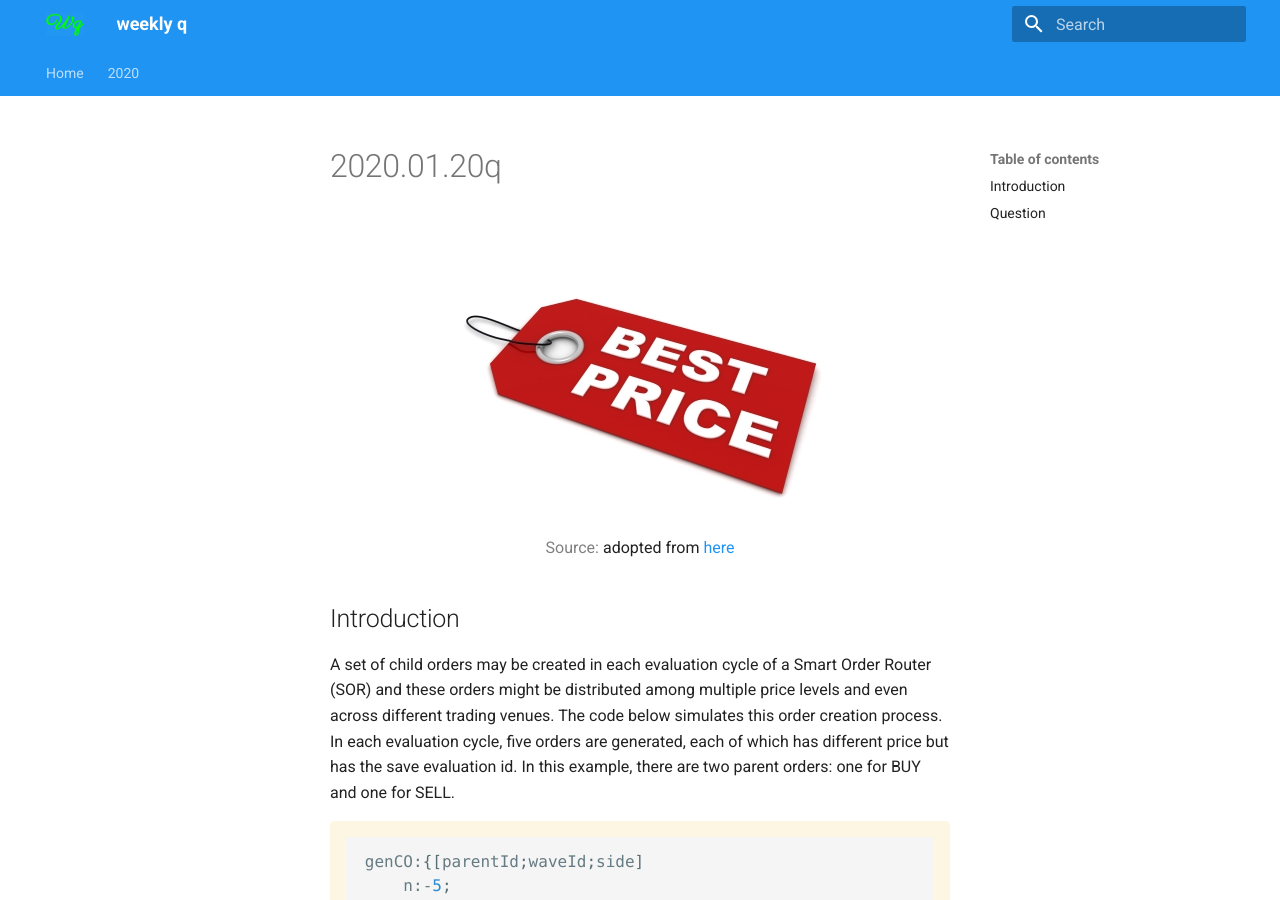
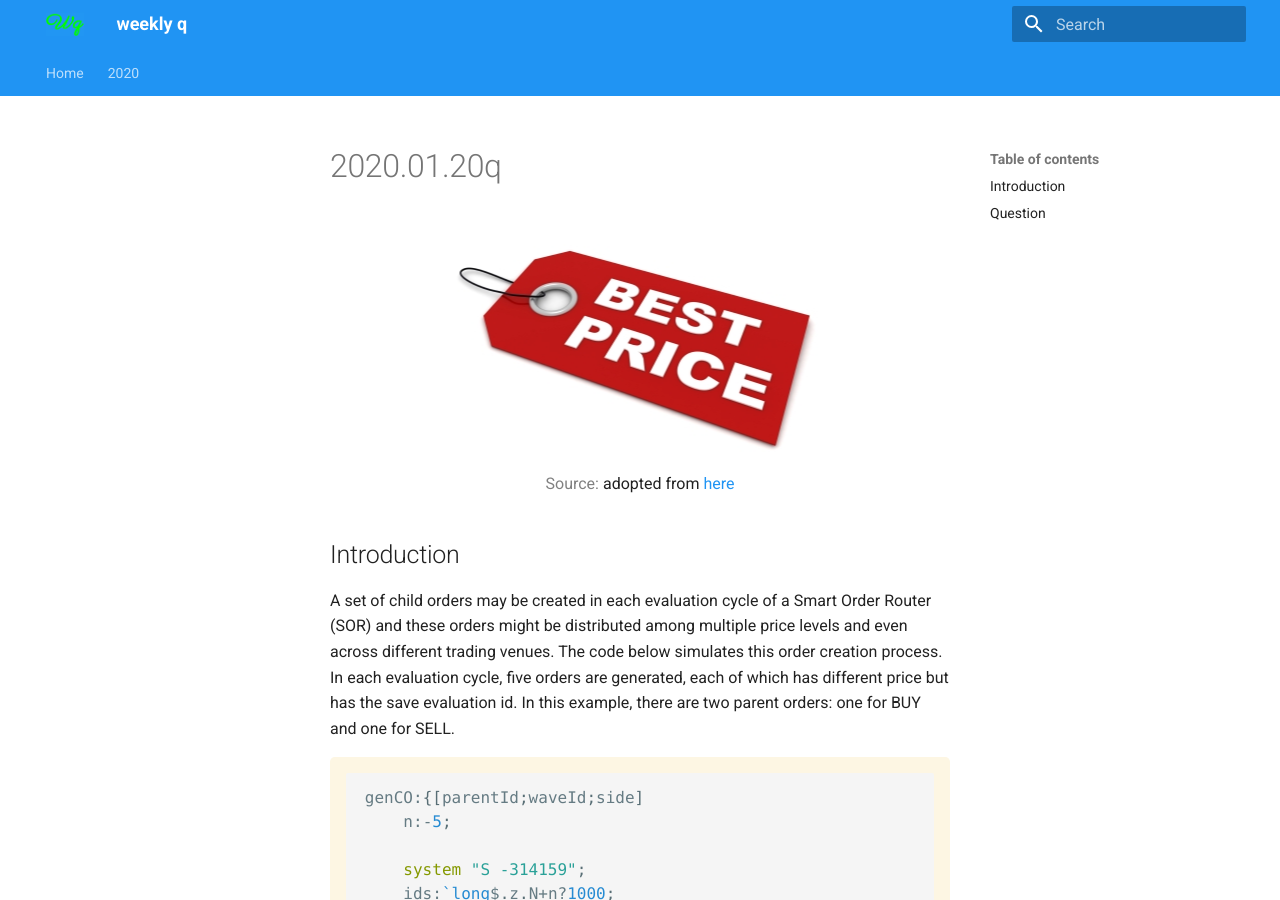
Before and after one commit to dpkwhan/weeklyq, an MkDocs documentation site: the page built from docs/2020/2020.01.20q.md, in a window 1280 px wide and 900 px high. Built offline with MkDocs 1.6.1 and Material for MkDocs 9.7.7, drawn with Linux system fonts in a browser that asks for light colours; nearby versions of some CDN libraries; comment, search, counter and statistics services are not loaded.

Commit message:
Update pictures

```diff
--- a/docs/2020/2020.01.20q.md
+++ b/docs/2020/2020.01.20q.md
@@ -1,5 +1,5 @@
 <span style="display:block;text-align:center">
-![The most aggressive price](./../assets/img/2020.01.20.jpg)
+![The most aggressive price](./../assets/img/2020.01.20.png)
 </span>
 <span style="display:block;text-align:center"><font color="grey">Source: </font>adopted from <a href="https://s3.amazonaws.com/storage-ubertor-com/indranilghosh.myubertor.com/content/image/508.jpg">here</a></span>
 
```
Also changed, not shown: docs/assets/img/2020.01.20.jpg (deleted), docs/assets/img/2020.01.20.png (added), docs/assets/img/2020.01.27.jpg (deleted), docs/assets/img/2020.02.03.png, docs/assets/img/2020.02.17.png, docs/assets/img/2020.02.24.png, docs/assets/img/2020.03.16.png.
